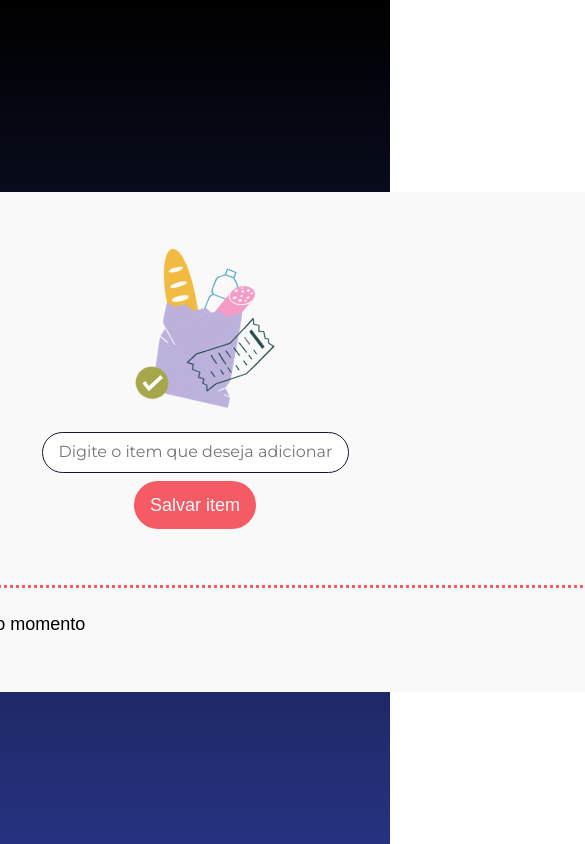
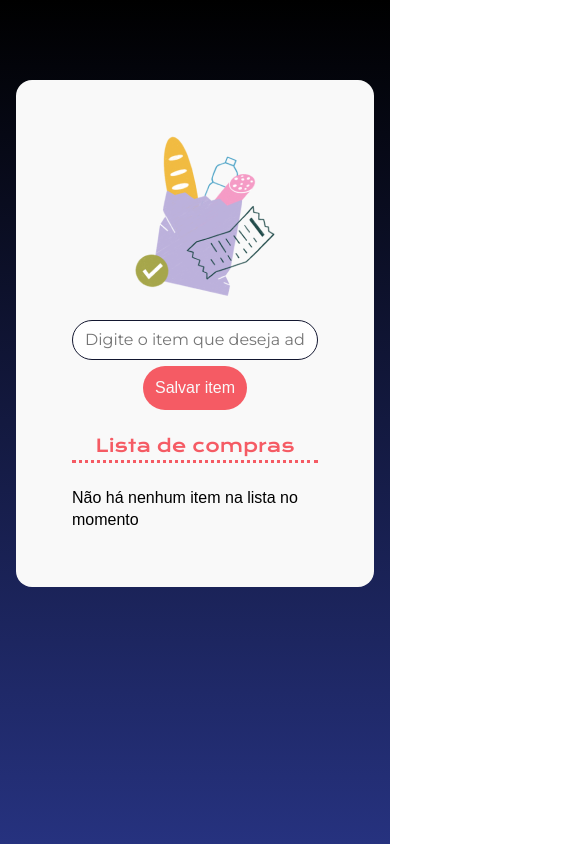
Before and after one commit to alananvs/lista-de-compras, a plain HTML site: page index.html in a window 390 px wide. Shown: the top 844 px of the page, 585 px wide, since content can reach past the window. Drawn offline with nearby package versions, Linux system fonts and the light colour scheme; a web font is replaced by a local one.

Commit message:
Update styles.css

```diff
--- a/styles.css
+++ b/styles.css
@@ -147,3 +147,61 @@ ul {
 .container-lista {
     width: 100%;
 }
+@media (max-width: 600px) {
+  body {
+    padding: 16px;
+    min-height: 100vh;
+  }
+
+  .card, .main {
+    width: 100%;
+    min-width: 0;
+    max-width: 100%;
+    padding: 16px 6px;
+    margin-top: 24px;
+    border-radius: 12px;
+  }
+
+  h2 {
+    font-size: 1.1rem;
+    line-height: 1.6rem;
+    text-align: center;
+  }
+
+  .input-item {
+    width: 100%;
+    font-size: 1rem;
+    padding: 10px 12px;
+  }
+
+  .button-item {
+    font-size: 1rem;
+    padding: 10px 12px;
+  }
+
+  .container-lista {
+    width: 100%;
+  }
+
+  form {
+    width: 100%;
+    gap: 6px;
+  }
+
+  .lista-item-container {
+    flex-direction: column;
+    gap: 2px;
+    align-items: flex-start;
+  }
+
+  p {
+    font-size: 1rem;
+    line-height: 1.4rem;
+  }
+  .item-lista-button {
+    font-size: 1.2rem;
+  }
+  .texto-data {
+    font-size: 0.8rem;
+  }
+}
```
